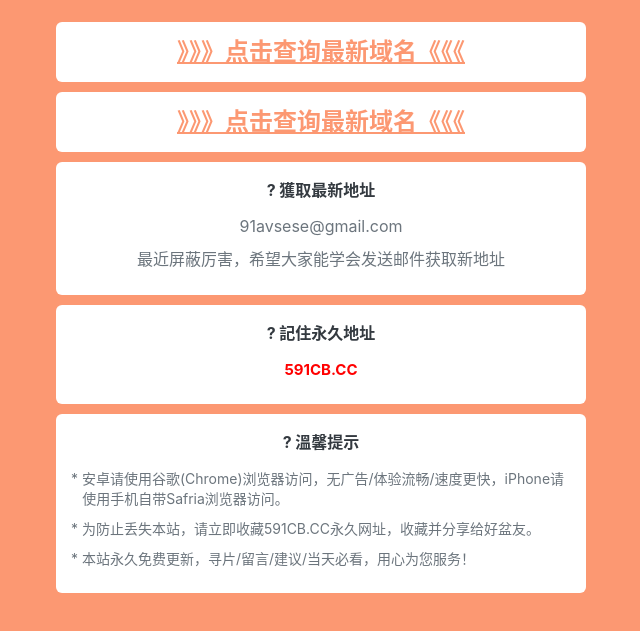
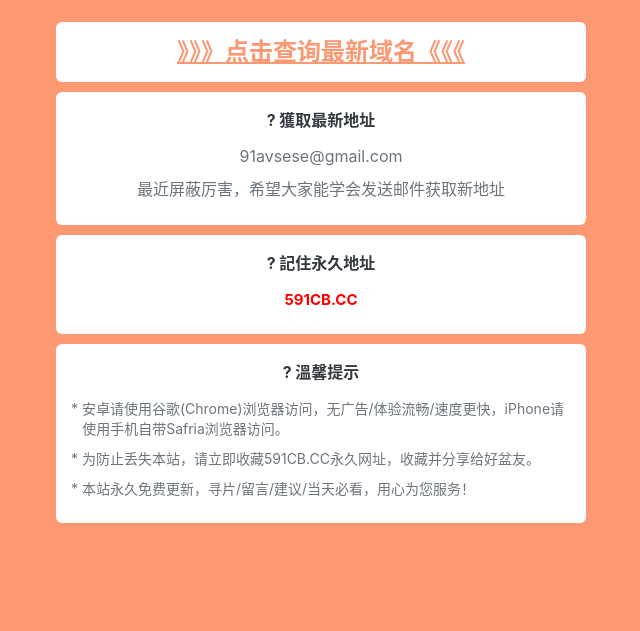
Before and after one commit to koko475869/koko475869.github.io, a plain HTML site: page index.html in a window 1280 px wide. Shown: the part 69-700 px from the top of the page, without its empty margins (319-959 px from the left). Drawn offline with Linux system fonts and the light colour scheme; a script that the page names is missing.

Commit message:
Update index.html

```diff
--- a/index.html
+++ b/index.html
@@ -192,12 +192,6 @@
 
         <div class="field">
             <p class="c_blue c_link" style="font-weight:bold;font-size:24px;text-decoration:underline;"><a
-                href="https://51-av.xyz">》》》点击查询最新域名《《《</a></p>
-        </div>
-
-
-        <div class="field">
-            <p class="c_blue c_link" style="font-weight:bold;font-size:24px;text-decoration:underline;"><a
                 href="https://51iav.xyz">》》》点击查询最新域名《《《</a></p>
         </div>
 
```
